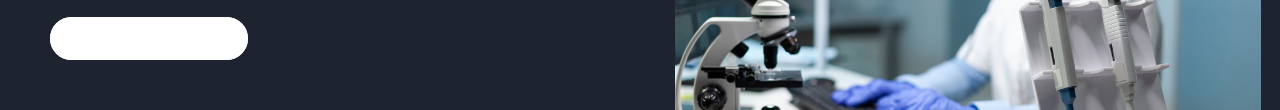
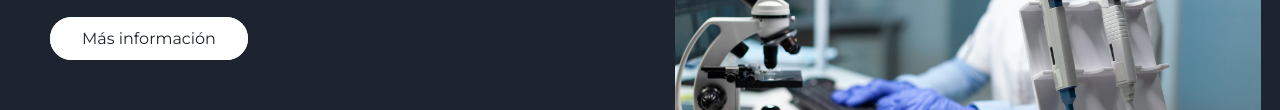
Before and after one commit to GeorgeCoder-117/hospitalmx, a plain HTML site: page index.html in a window 1280 px wide. In both pictures the pointer is over the link 148 px from the left and 2574 px from the top of the page. Shown: the part 2536-2646 px from the top of the page. Drawn offline with nearby package versions, Linux system fonts and the light colour scheme.

Commit message:
Update index.css
changing hover color in btn recomen

```diff
--- a/css/index.css
+++ b/css/index.css
@@ -857,7 +857,7 @@ a {
 
 .btnRecomen:hover {
     background-color: var(--white-color);
-    color: var(--white-color);
+    color: var(--black-color-light);
 }
 
 @media screen and (min-width: 767px) {
```
